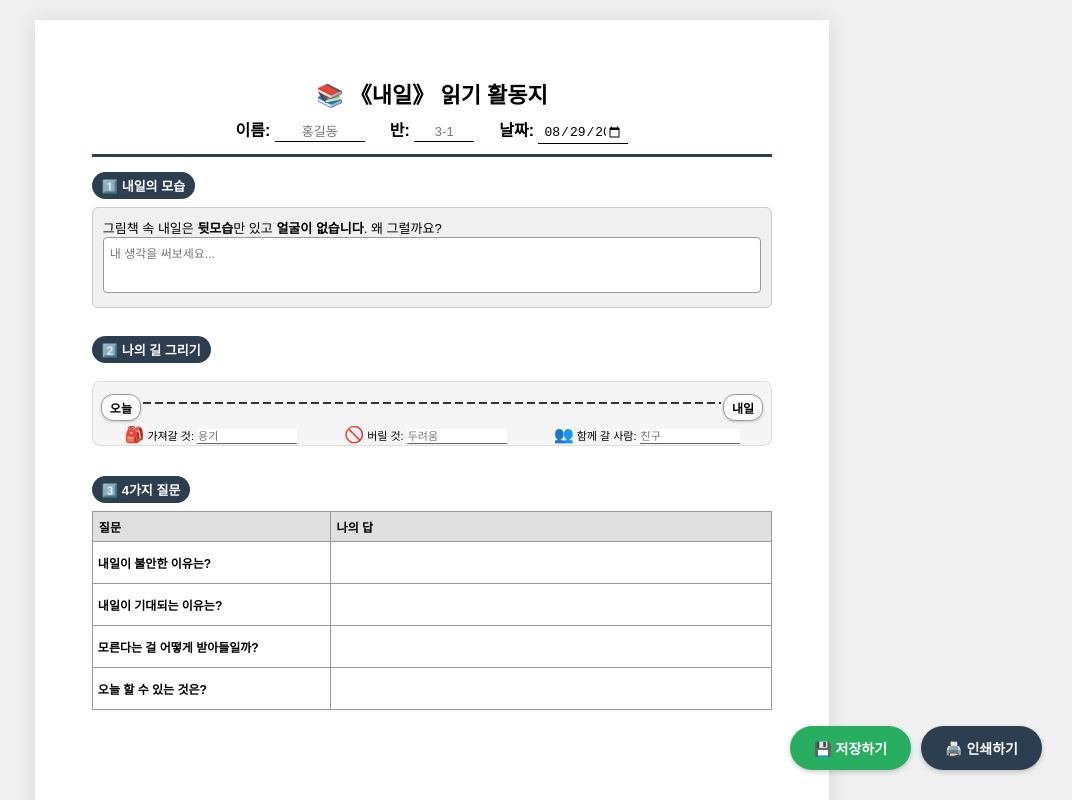
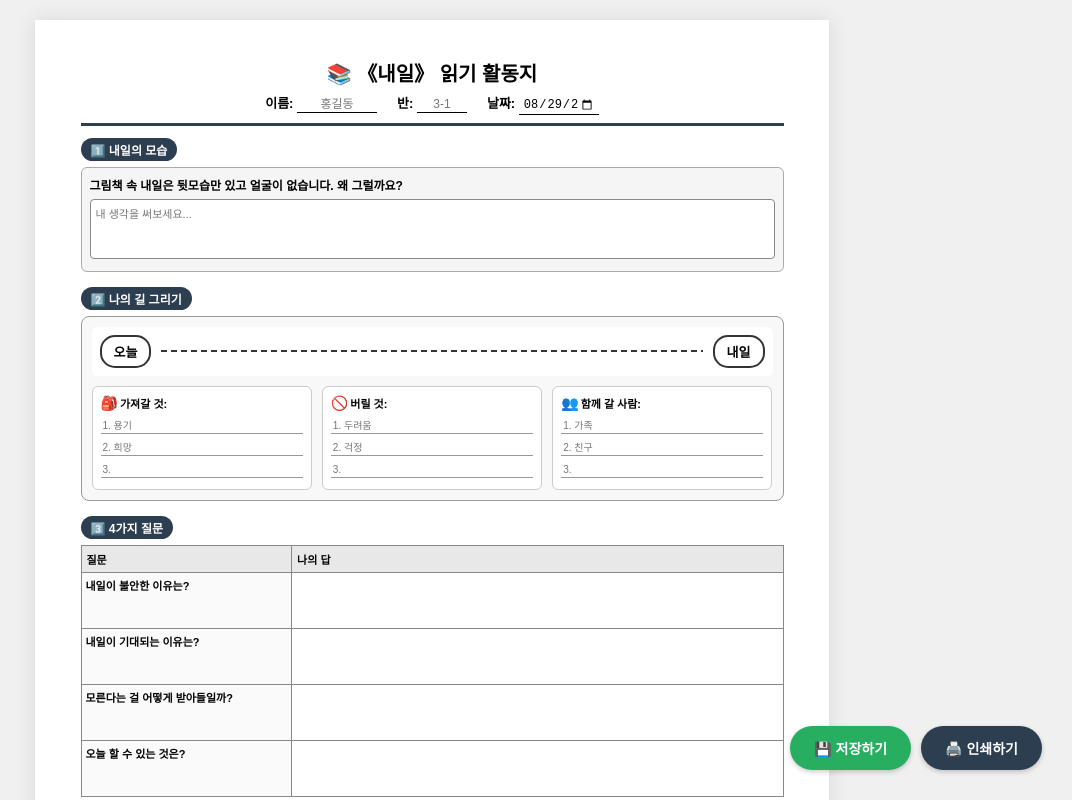
Before and after one commit to plusiam/tomorrow-worksheet, a plain HTML site: page index.html in a window 1280 px wide. Shown: the top 800 px of the page, without its empty margins (208-1280 px from the left). Drawn offline with Linux system fonts and the light colour scheme.

Commit message:
Update index.html

```diff
--- a/index.html
+++ b/index.html
@@ -15,7 +15,7 @@
             font-family: 'Malgun Gothic', '맑은 고딕', sans-serif;
             background: #f0f0f0;
             padding: 20px;
-            color: #000;  /* 기본 텍스트 색상 진하게 */
+            color: #000;
         }
 
         .page {
@@ -23,7 +23,7 @@
             height: 297mm;
             background: white;
             margin: 0 auto 20px;
-            padding: 15mm 15mm;
+            padding: 10mm 12mm;
             box-shadow: 0 0 20px rgba(0,0,0,0.1);
             position: relative;
             display: flex;
@@ -39,7 +39,7 @@
             .page {
                 box-shadow: none;
                 margin: 0;
-                padding: 12mm 12mm;
+                padding: 10mm 12mm;
                 page-break-after: always;
                 page-break-inside: avoid;
             }
@@ -47,16 +47,14 @@
                 display: none !important;
             }
             input, textarea {
-                border: 1px solid #999 !important;
+                border: 1px solid #666 !important;
                 padding: 2px !important;
                 color: #000 !important;
             }
-            /* 인쇄 시 placeholder 숨기기 */
             input::placeholder,
             textarea::placeholder {
                 color: transparent !important;
             }
-            /* 인쇄 시 색상 강제 */
             * {
                 -webkit-print-color-adjust: exact !important;
                 print-color-adjust: exact !important;
@@ -64,185 +62,211 @@
             }
         }
 
+        /* 헤더 스타일 - 간격 축소 */
         header {
             text-align: center;
-            margin-bottom: 15px;
-            padding-bottom: 10px;
+            margin-bottom: 12px;
+            padding-bottom: 8px;
             border-bottom: 3px solid #2c3e50;
         }
 
         h1 {
             color: #000;
-            font-size: 22px;
-            margin-bottom: 8px;
+            font-size: 20px;
+            margin-bottom: 6px;
             font-weight: bold;
         }
 
         .info-line {
             display: flex;
             justify-content: center;
-            gap: 25px;
-            margin-top: 8px;
+            gap: 20px;
+            margin-top: 6px;
         }
 
         .info-line span {
             color: #000;
             font-weight: 600;
+            font-size: 13px;
         }
 
         .info-line input {
             border: none;
             border-bottom: 1px solid #000;
-            padding: 2px 5px;
-            font-size: 13px;
-            width: 90px;
+            padding: 1px 4px;
+            font-size: 12px;
+            width: 80px;
             text-align: center;
             color: #000;
         }
 
+        /* 섹션 스타일 - 간격 조정 */
         .section {
-            margin-bottom: 20px;
+            margin-bottom: 15px;
         }
 
         .section-title {
             background: #2c3e50;
             color: white;
-            padding: 4px 10px;
-            border-radius: 15px;
+            padding: 3px 10px;
+            border-radius: 12px;
             display: inline-block;
-            font-size: 13px;
-            margin-bottom: 8px;
+            font-size: 12px;
+            margin-bottom: 6px;
             font-weight: bold;
         }
 
+        /* 1번 문항 - 텍스트 박스 크게 */
         .question-box {
-            background: #f0f0f0;
-            padding: 10px;
+            background: #f5f5f5;
+            padding: 8px;
             border-radius: 6px;
-            margin-bottom: 8px;
-            border: 1px solid #ccc;
+            border: 1px solid #aaa;
         }
 
         .question-box p {
             color: #000;
-            font-size: 13px;
-            font-weight: 500;
+            font-size: 12px;
+            font-weight: 600;
+            margin-bottom: 6px;
         }
 
-        textarea {
+        .question-box textarea {
             width: 100%;
-            padding: 6px;
-            border: 1px solid #999;
+            height: 60px;
+            padding: 5px;
+            border: 1px solid #888;
             border-radius: 4px;
             font-family: inherit;
-            font-size: 12px;
+            font-size: 11px;
             resize: none;
             background: white;
             color: #000;
         }
 
-        .path-container {
-            position: relative;
-            height: 65px;
-            margin: 10px 0;
-            background: #f5f5f5;
+        /* 2번 문항 - 나의 길 그리기 재설계 */
+        .path-new {
+            background: #f8f8f8;
+            border: 1px solid #999;
             border-radius: 8px;
-            padding: 8px;
-            border: 1px solid #ddd;
+            padding: 10px;
         }
 
-        .path {
-            position: absolute;
-            top: 20px;
-            left: 50px;
-            right: 50px;
+        .path-visual {
+            display: flex;
+            align-items: center;
+            justify-content: space-between;
+            margin-bottom: 10px;
+            padding: 8px;
+            background: white;
+            border-radius: 6px;
+        }
+
+        .path-point {
+            background: white;
+            padding: 5px 12px;
+            border-radius: 15px;
+            border: 2px solid #333;
+            font-weight: bold;
+            font-size: 13px;
+            color: #000;
+        }
+
+        .path-line {
+            flex: 1;
             height: 2px;
             background: repeating-linear-gradient(
                 90deg,
                 #333,
-                #333 8px,
-                transparent 8px,
-                transparent 12px
+                #333 6px,
+                transparent 6px,
+                transparent 10px
             );
+            margin: 0 10px;
         }
 
-        .path-start, .path-end {
-            position: absolute;
-            top: 12px;
-            background: white;
-            padding: 4px 8px;
-            border-radius: 12px;
-            box-shadow: 0 1px 3px rgba(0,0,0,0.2);
-            font-weight: bold;
-            font-size: 12px;
-            color: #000;
-            border: 1px solid #999;
+        .path-lists {
+            display: grid;
+            grid-template-columns: repeat(3, 1fr);
+            gap: 10px;
         }
 
-        .path-start {
-            left: 8px;
+        .path-item {
+            background: white;
+            padding: 8px;
+            border-radius: 6px;
+            border: 1px solid #ccc;
         }
 
-        .path-end {
-            right: 8px;
+        .path-item h4 {
+            font-size: 11px;
+            color: #000;
+            margin-bottom: 4px;
+            font-weight: bold;
         }
 
-        .path-items {
-            margin-top: 35px;
-            display: flex;
-            justify-content: space-around;
-            font-size: 11px;
+        .path-item .emoji {
+            font-size: 14px;
+            margin-right: 2px;
         }
 
-        .path-items span {
-            color: #000;
-            font-weight: 500;
-        }
-
-        .path-items input {
+        .path-item input {
+            width: 100%;
             border: none;
-            border-bottom: 1px solid #666;
-            padding: 1px;
-            width: 100px;
-            font-size: 11px;
+            border-bottom: 1px solid #999;
+            padding: 2px;
+            font-size: 10px;
+            margin-bottom: 3px;
             color: #000;
         }
 
+        /* 3번 문항 - 4가지 질문 테이블 */
         table {
             width: 100%;
             border-collapse: collapse;
         }
 
         th {
-            background: #e0e0e0;
-            padding: 6px;
+            background: #e8e8e8;
+            padding: 5px;
             text-align: left;
-            font-size: 12px;
-            border: 1px solid #999;
+            font-size: 11px;
+            border: 1px solid #888;
             color: #000;
             font-weight: bold;
         }
 
         td {
-            padding: 5px;
-            border: 1px solid #999;
-            font-size: 12px;
+            padding: 4px;
+            border: 1px solid #888;
+            font-size: 11px;
             color: #000;
+            vertical-align: top;
+        }
+
+        td:first-child {
+            font-weight: bold;
+            background: #fafafa;
         }
 
         td textarea {
+            width: 100%;
+            height: 45px;
             border: none;
-            padding: 2px;
-            font-size: 11px;
+            padding: 3px;
+            font-size: 10px;
+            resize: none;
+            background: transparent;
         }
 
+        /* 2페이지 스타일 - 재구성 */
         .declaration-box {
-            background: #fff8dc;
+            background: linear-gradient(135deg, #fff8dc, #ffe4b5);
             padding: 15px;
             border-radius: 8px;
             text-align: center;
-            font-size: 14px;
-            line-height: 1.6;
+            font-size: 15px;
+            line-height: 1.8;
             border: 2px solid #333;
             color: #000;
             font-weight: bold;
@@ -252,37 +276,116 @@
             border: none;
             background: white;
             padding: 2px 6px;
-            border-radius: 3px;
+            border-radius: 4px;
             font-weight: bold;
             width: 120px;
             text-align: center;
             border: 1px solid #666;
             color: #000;
+            font-size: 13px;
         }
 
         .friend-message {
             background: #f0f8f0;
-            padding: 12px;
-            border-radius: 8px;
+            padding: 10px;
+            border-radius: 6px;
             border: 2px dashed #666;
         }
 
+        .friend-message h4 {
+            margin-bottom: 5px;
+            font-size: 12px;
+            color: #000;
+        }
+
         .friend-message textarea {
+            width: 100%;
+            height: 50px;
+            border: 1px solid #888;
+            border-radius: 4px;
+            padding: 5px;
+            font-size: 10px;
+            resize: none;
+        }
+
+        /* 내일 편지 추가 */
+        .letter-box {
+            background: #f5f5ff;
+            padding: 10px;
+            border-radius: 6px;
             border: 1px solid #999;
+        }
+
+        .letter-box h4 {
+            margin-bottom: 5px;
+            font-size: 12px;
+            color: #000;
+        }
+
+        .letter-box textarea {
+            width: 100%;
+            height: 60px;
+            border: 1px solid #888;
+            border-radius: 4px;
+            padding: 5px;
+            font-size: 10px;
+            resize: none;
+        }
+
+        /* 변화 다짐 추가 */
+        .change-grid {
+            display: grid;
+            grid-template-columns: 1fr 1fr;
+            gap: 10px;
+        }
+
+        .change-box {
+            background: white;
+            padding: 8px;
+            border-radius: 6px;
+            border: 1px solid #999;
+        }
+
+        .change-box h5 {
+            font-size: 11px;
+            color: #000;
+            margin-bottom: 4px;
+            font-weight: bold;
+        }
+
+        .change-box textarea {
+            width: 100%;
+            height: 40px;
+            border: 1px solid #ccc;
+            border-radius: 3px;
+            padding: 3px;
+            font-size: 10px;
+            resize: none;
         }
 
         .insight-box {
             background: #fffaf0;
-            padding: 12px;
-            border-radius: 8px;
+            padding: 10px;
+            border-radius: 6px;
             text-align: center;
             border: 2px solid #666;
-            margin-top: auto;
         }
 
         .insight-box strong {
             color: #000;
-            font-size: 14px;
+            font-size: 13px;
+            margin-bottom: 5px;
+            display: block;
+        }
+
+        .insight-box textarea {
+            width: 100%;
+            height: 50px;
+            border: 1px solid #888;
+            border-radius: 4px;
+            padding: 5px;
+            font-size: 10px;
+            resize: none;
         }
 
         .btn-container {
@@ -319,20 +422,6 @@
             transform: translateY(-2px);
             box-shadow: 0 4px 8px rgba(0,0,0,0.2);
         }
-
-        .emoji {
-            font-size: 16px;
-            margin-right: 3px;
-        }
-
-        /* 페이지 구분을 위한 스타일 */
-        .page-1 {
-            height: 297mm;
-        }
-
-        .page-2 {
-            height: 297mm;
-        }
     </style>
 </head>
 <body>
@@ -342,7 +431,7 @@
             <h1>📚 《내일》 읽기 활동지</h1>
             <div class="info-line">
                 <span>이름: <input type="text" id="name" placeholder="홍길동"></span>
-                <span>반: <input type="text" id="class" placeholder="3-1" style="width:60px;"></span>
+                <span>반: <input type="text" id="class" placeholder="3-1" style="width:50px;"></span>
                 <span>날짜: <input type="date" id="date"></span>
             </div>
         </header>
@@ -351,20 +440,37 @@
             <span class="section-title">1️⃣ 내일의 모습</span>
             <div class="question-box">
                 <p>그림책 속 내일은 <strong>뒷모습</strong>만 있고 <strong>얼굴이 없습니다</strong>. 왜 그럴까요?</p>
-                <textarea rows="3" placeholder="내 생각을 써보세요..."></textarea>
+                <textarea placeholder="내 생각을 써보세요..."></textarea>
             </div>
         </div>
 
         <div class="section">
             <span class="section-title">2️⃣ 나의 길 그리기</span>
-            <div class="path-container">
-                <div class="path"></div>
-                <div class="path-start">오늘</div>
-                <div class="path-end">내일</div>
-                <div class="path-items">
-                    <span><span class="emoji">🎒</span>가져갈 것: <input type="text" placeholder="용기"></span>
-                    <span><span class="emoji">🚫</span>버릴 것: <input type="text" placeholder="두려움"></span>
-                    <span><span class="emoji">👥</span>함께 갈 사람: <input type="text" placeholder="친구"></span>
+            <div class="path-new">
+                <div class="path-visual">
+                    <div class="path-point">오늘</div>
+                    <div class="path-line"></div>
+                    <div class="path-point">내일</div>
+                </div>
+                <div class="path-lists">
+                    <div class="path-item">
+                        <h4><span class="emoji">🎒</span>가져갈 것:</h4>
+                        <input type="text" placeholder="1. 용기">
+                        <input type="text" placeholder="2. 희망">
+                        <input type="text" placeholder="3.">
+                    </div>
+                    <div class="path-item">
+                        <h4><span class="emoji">🚫</span>버릴 것:</h4>
+                        <input type="text" placeholder="1. 두려움">
+                        <input type="text" placeholder="2. 걱정">
+                        <input type="text" placeholder="3.">
+                    </div>
+                    <div class="path-item">
+                        <h4><span class="emoji">👥</span>함께 갈 사람:</h4>
+                        <input type="text" placeholder="1. 가족">
+                        <input type="text" placeholder="2. 친구">
+                        <input type="text" placeholder="3.">
+                    </div>
                 </div>
             </div>
         </div>
@@ -373,24 +479,24 @@
             <span class="section-title">3️⃣ 4가지 질문</span>
             <table>
                 <tr>
-                    <th width="35%">질문</th>
-                    <th width="65%">나의 답</th>
+                    <th width="30%">질문</th>
+                    <th width="70%">나의 답</th>
                 </tr>
                 <tr>
-                    <td><strong>내일이 불안한 이유는?</strong></td>
-                    <td><textarea rows="2"></textarea></td>
+                    <td>내일이 불안한 이유는?</td>
+                    <td><textarea></textarea></td>
                 </tr>
                 <tr>
-                    <td><strong>내일이 기대되는 이유는?</strong></td>
-                    <td><textarea rows="2"></textarea></td>
+                    <td>내일이 기대되는 이유는?</td>
+                    <td><textarea></textarea></td>
                 </tr>
                 <tr>
-                    <td><strong>모른다는 걸 어떻게 받아들일까?</strong></td>
-                    <td><textarea rows="2"></textarea></td>
+                    <td>모른다는 걸 어떻게 받아들일까?</td>
+                    <td><textarea></textarea></td>
                 </tr>
                 <tr>
-                    <td><strong>오늘 할 수 있는 것은?</strong></td>
-                    <td><textarea rows="2"></textarea></td>
+                    <td>오늘 할 수 있는 것은?</td>
+                    <td><textarea></textarea></td>
                 </tr>
             </table>
         </div>
@@ -401,7 +507,7 @@
         <div class="section">
             <span class="section-title">4️⃣ 오늘 선언문</span>
             <div class="declaration-box">
-                "나는 내일을 <input type="text" id="tomorrow-feel" placeholder="두려워">하지 않고,<br><br>
+                "나는 내일을 <input type="text" id="tomorrow-feel" placeholder="두려워">하지 않고,<br>
                 오늘을 <input type="text" id="today-feel" placeholder="소중">하게 살 거야!"
             </div>
         </div>
@@ -409,17 +515,49 @@
         <div class="section">
             <span class="section-title">5️⃣ 친구와 나누기</span>
             <div class="friend-message">
-                <p style="margin-bottom: 8px; font-weight: bold; color: #000;">친구에게 응원 메시지를 남겨주세요:</p>
-                <textarea rows="4" placeholder="친구야, 내일이 불확실해도..."></textarea>
-                <div style="text-align: right; margin-top: 8px;">
-                    <strong>from.</strong> <input type="text" style="width: 80px; border-bottom: 1px solid #333;">
+                <h4>친구에게 응원 메시지를 남겨주세요:</h4>
+                <textarea placeholder="친구야, 내일이 불확실해도..."></textarea>
+                <div style="text-align: right; margin-top: 5px;">
+                    <strong>from.</strong> <input type="text" style="width: 80px; border-bottom: 1px solid #333; font-size: 10px;">
                 </div>
             </div>
         </div>
 
-        <div class="insight-box">
-            <strong>⭐ 오늘의 깨달음</strong>
-            <textarea rows="3" style="margin-top: 10px; width: 100%;" placeholder="한 문장으로 정리해보세요..."></textarea>
+        <div class="section">
+            <span class="section-title">6️⃣ 내일에게 보내는 편지</span>
+            <div class="letter-box">
+                <h4>1년 후 나에게 전하고 싶은 말:</h4>
+                <textarea placeholder="1년 후의 나에게..."></textarea>
+            </div>
+        </div>
+
+        <div class="section">
+            <span class="section-title">7️⃣ 나의 변화 다짐</span>
+            <div class="change-grid">
+                <div class="change-box">
+                    <h5>🌅 내일부터 시작할 것:</h5>
+                    <textarea placeholder="새롭게 시작할 습관이나 행동"></textarea>
+                </div>
+                <div class="change-box">
+                    <h5>🌙 오늘부터 그만둘 것:</h5>
+                    <textarea placeholder="버리고 싶은 습관이나 생각"></textarea>
+                </div>
+                <div class="change-box">
+                    <h5>💪 계속 지켜갈 것:</h5>
+                    <textarea placeholder="유지하고 싶은 좋은 점"></textarea>
+                </div>
+                <div class="change-box">
+                    <h5>🌟 새로 도전할 것:</h5>
+                    <textarea placeholder="해보고 싶었던 일"></textarea>
+                </div>
+            </div>
+        </div>
+
+        <div class="section">
+            <span class="section-title">⭐ 오늘의 깨달음</span>
+            <div class="insight-box">
+                <textarea placeholder="오늘 활동을 통해 깨달은 가장 중요한 것은..."></textarea>
+            </div>
         </div>
     </div>
 
```
